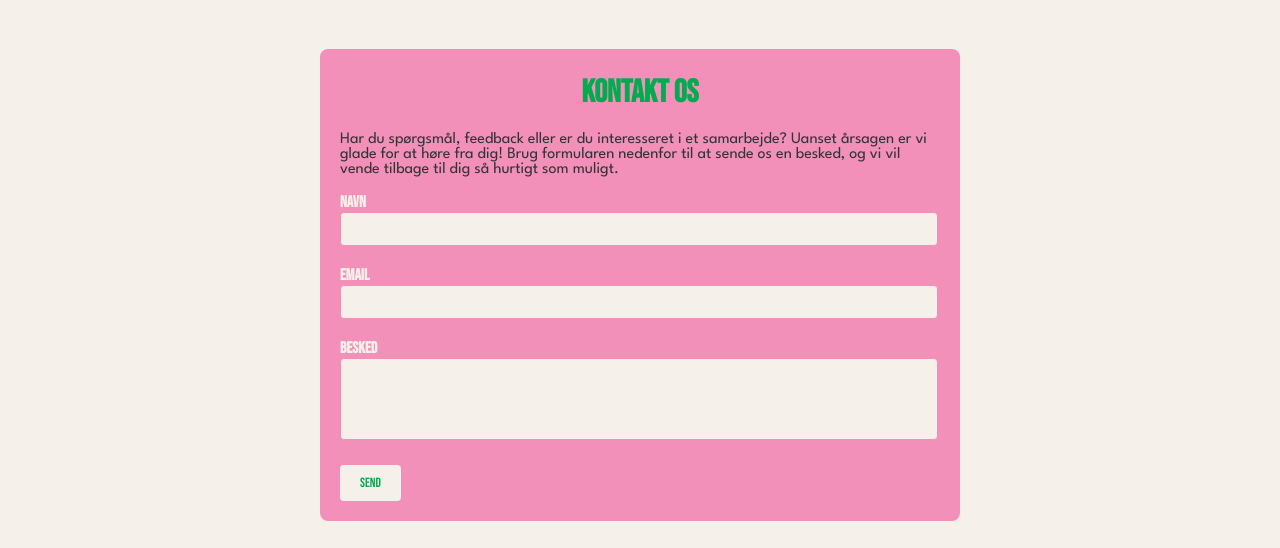
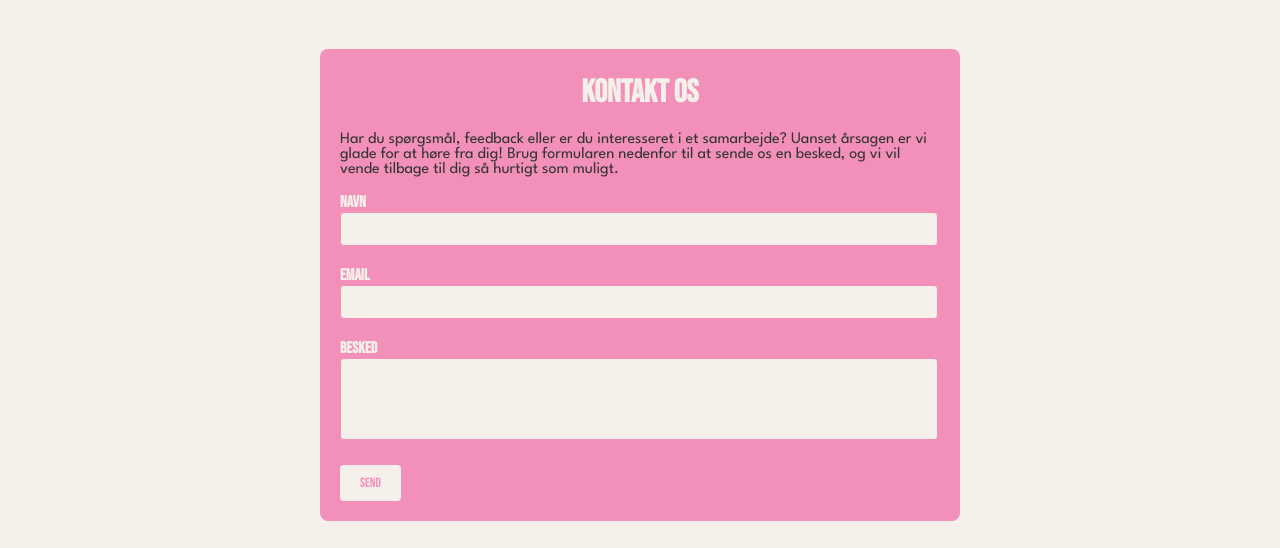
Before and after one commit to NadiaFogh/vanloseklimaguide, a plain HTML site: page kontakt.html in a window 1280 px wide. Shown: the part 242-790 px from the top of the page. Drawn offline with Linux system fonts and the light colour scheme.

Commit message:
ændret en farve på kontakt og rettet et class navn

```diff
--- a/css/style.scss
+++ b/css/style.scss
@@ -148,10 +148,10 @@ footer {
     border-radius: 8px;
 }
 
-.kontaktformular h4 {
+.kontaktformular h2 {
     margin-bottom: 20px;
     text-align: center;
-    color: partial.$grøn;
+    color: partial.$beige;
     font-size: xx-large;
     margin-top: 4px;
 }
@@ -184,7 +184,7 @@ textarea {
 button {
     padding: 10px 20px;
     background-color: partial.$beige;
-    color: partial.$grøn;
+    color: partial.$lyserød;
     border: none;
     border-radius: 4px;
     cursor: pointer;
--- a/kontakt.html
+++ b/kontakt.html
@@ -34,7 +34,7 @@
     </header>
 
     <div class="kontaktformular">
-        <h4>Kontakt Os</h4>
+        <h2>Kontakt Os</h2>
         <p>Har du spørgsmål, feedback eller er du interesseret i et samarbejde? Uanset årsagen er vi glade for at høre fra dig! Brug formularen nedenfor til at sende os en besked, og vi vil vende tilbage til dig så hurtigt som muligt.</p>
         <form action="#" method="post">
             <div class="form-group">
```
Also changed, not shown: css/style.css, img/glimt.png (deleted), 1 other file.
